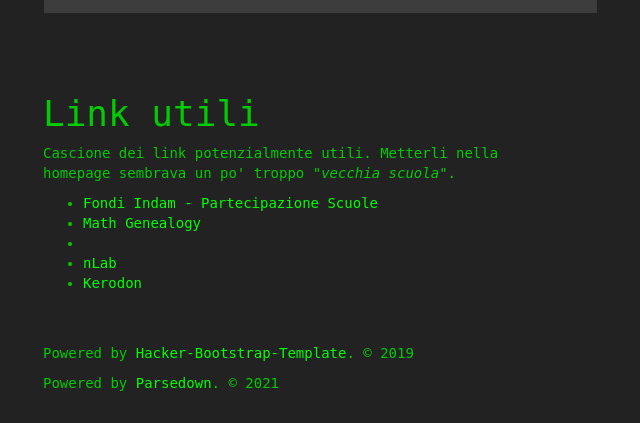
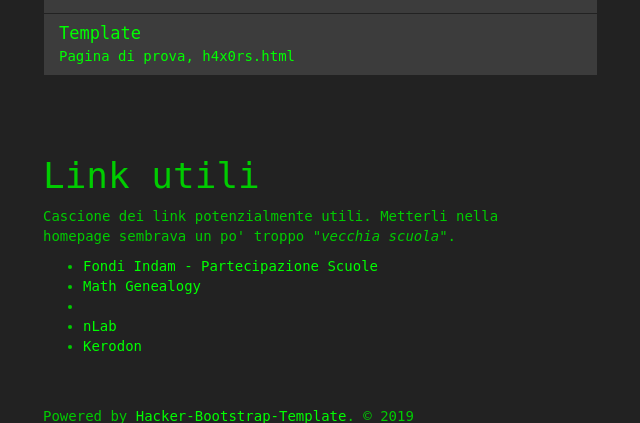
Before and after one commit to MasterToninus/MasterToninus.github.io, a PHP site: page /gunter/ in a window 1280 px wide. Shown: the part 829-1252 px from the top of the page, without its empty margins (27-667 px from the left). Before the commit the page ends 1220 px from the top, so only its background shows below. Run offline with PHP 8.4, Linux system fonts and the light colour scheme; some libraries are stand-ins or nearby versions; some web fonts are replaced.

Commit message:
corrected misplaced links in gunter.

```diff
--- a/gunter/facciata.php
+++ b/gunter/facciata.php
@@ -43,7 +43,7 @@
                     <span class="icon-bar"></span>
                     <span class="icon-bar"></span>
                 </button>
-                <a class="navbar-brand" href="../">
+                <a class="navbar-brand" href="./">
                     <i class="fa fa-1x fa-terminal"></i>
                     M4st3r-T0n1nus
                 </a>
--- a/gunter/index.php
+++ b/gunter/index.php
@@ -133,6 +133,12 @@
                             Raccolta foto Varie
                         </p>
                     </a>
+                    <a href="./h4x0rs.html" class="list-group-item">
+                        <h4 class="list-group-item-heading">Template</h4>
+                        <p class="list-group-item-text">
+                            Pagina di prova, h4x0rs.html
+                        </p>
+                    </a>
                 </div>
             </div>
             <div class="col-lg-6">
```
